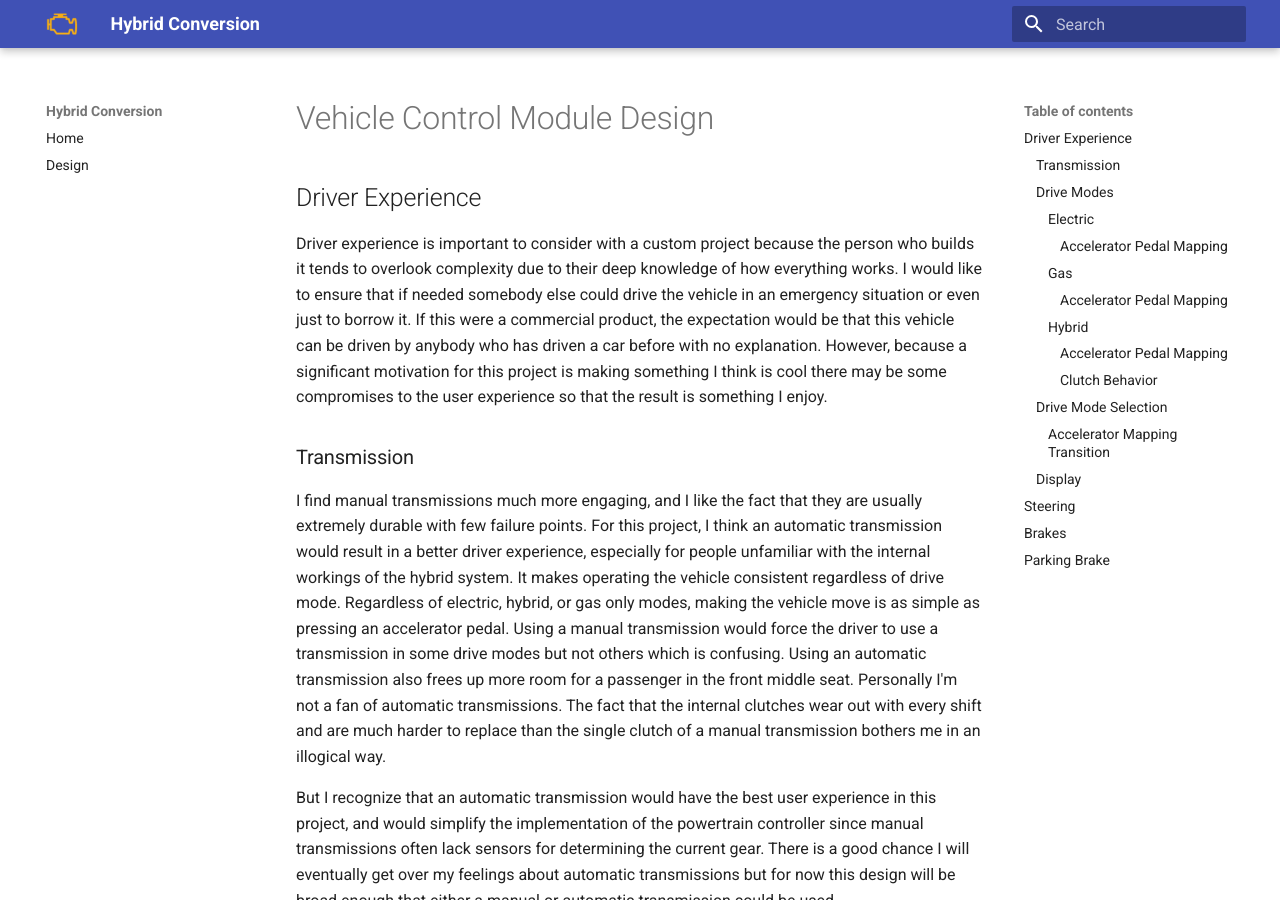
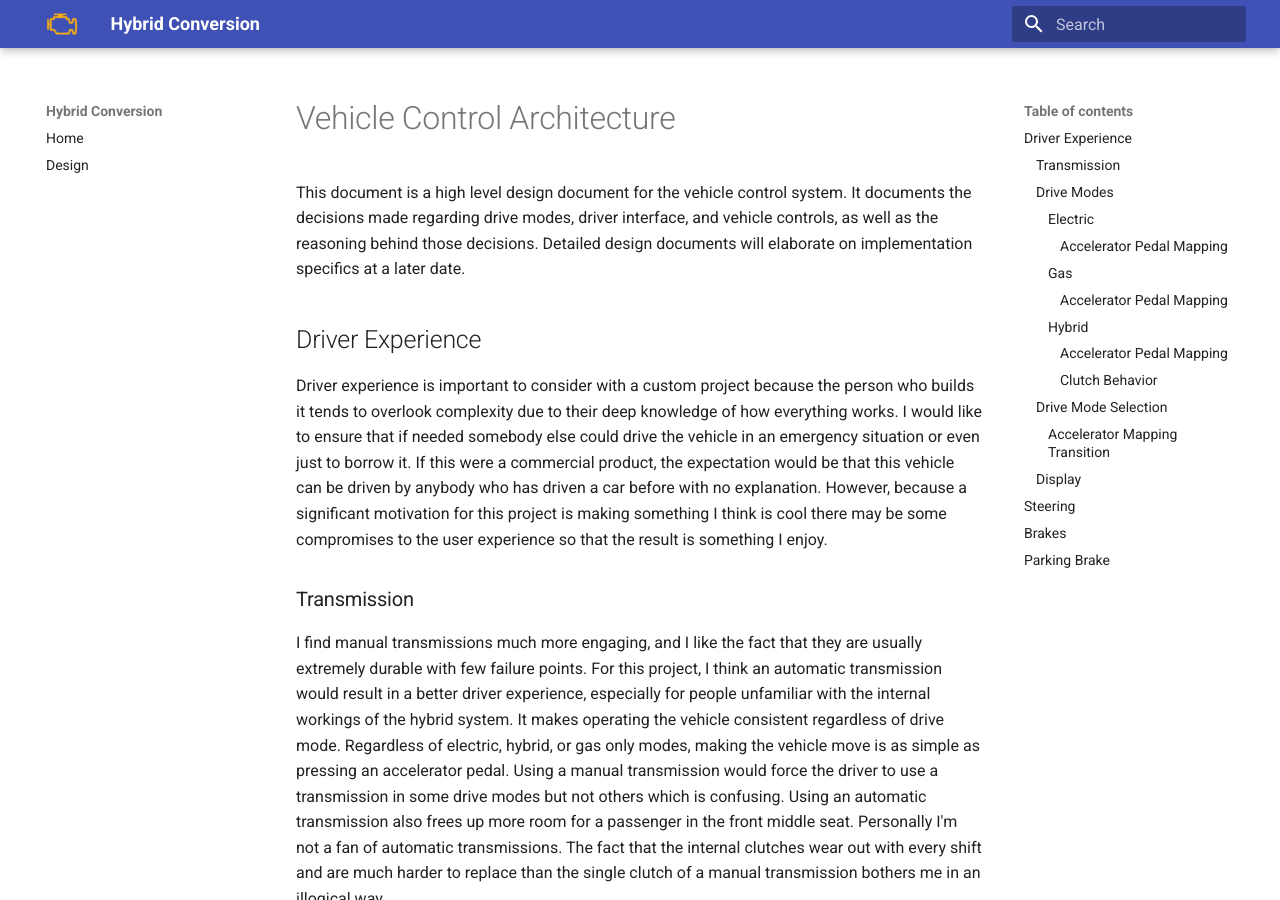
Before and after one commit to bjbeazley/hybrid-conversion-docs, an MkDocs documentation site: the page built from docs/system_design/vehicle_control_architecture.md, in a window 1280 px wide and 900 px high. Built offline with MkDocs 1.6.1 and Material for MkDocs 9.7.7, drawn with Linux system fonts in a browser that asks for light colours.

Commit message:
rebrand: rename vehicle_control_module_design to vehicle_control_architecture and add intro

```diff
--- a/docs/system_design/vehicle_control_module_design.md
+++ b/docs/system_design/vehicle_control_architecture.md
@@ -1,4 +1,8 @@
-# Vehicle Control Module Design
+# Vehicle Control Architecture
+
+This document is a high level design document for the vehicle control system.
+It documents the decisions made regarding drive modes, driver interface, and vehicle controls, as well as the reasoning behind those decisions.
+Detailed design documents will elaborate on implementation specifics at a later date.
 
 ## Driver Experience
 
```
